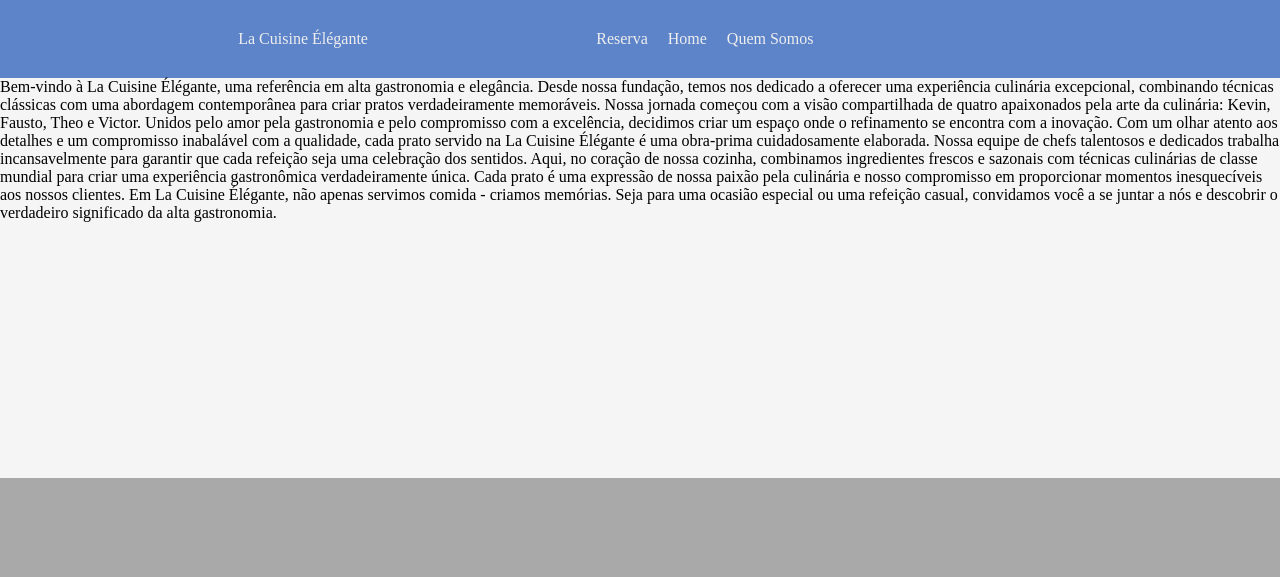
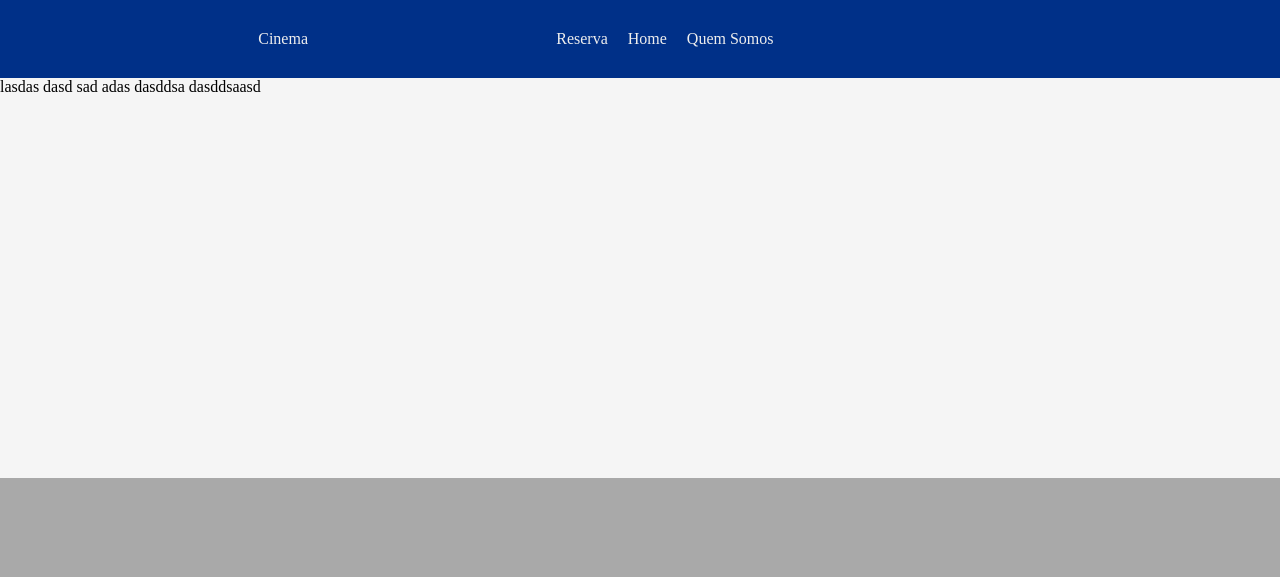
Before and after one commit to FaustoRenatoRojas/TrabalhoMontovani, a Flask app: template templates/quemsomos.html in a window 1280 px wide. Shown: the top 577 px of the page. Run offline with Flask 3, Linux system fonts and the light colour scheme; the template is opened without the code that fills it, so the values that code supplies are empty.

Commit message:
Atualizado

```diff
--- a/CSS/home.css
+++ b/CSS/home.css
@@ -12,16 +12,20 @@
     font-family: 'Teko', sans-serif;
     text-transform: uppercase;
     font-size: 1.5em;
-    background-image: linear-gradient(to left, #5d83c9, black, #5d83c9);
+}
+
+#carrinho{
+    scale: 0.6;
 }
 
 nav{
     display: flex;
     gap: 20px;
-    background-color: #5d83c9;
+    background-color: #003088;
     padding: 30px;
     justify-content: space-evenly;
     color: #EEEEEE;
+    align-items: center;
 }
 
 ul{
--- a/templates/catalogo.html
+++ b/templates/catalogo.html
@@ -4,18 +4,18 @@
     <meta charset="UTF-8">
     <meta name="viewport" content="width=device-width, initial-scale=1.0">
     <link rel="stylesheet" href="/CSS/home.css">
-    <title>CINETRONO</title>
+    <title>Cinema</title>
 </head>
 <body>
     <header>
         <nav>
-            <span id="nome">Cinetrono</span>
+            <span id="nome">Cinema</span>
             <ul>
                 <a href="catalogo.html"><li>Catalogo</li></a>
                 <a href="index.html" target="_self"><li>Home</li></a>
                 <a href="quemsomos.html" target="_self"><li>Quem Somos</li></a>
             </ul>
-            <span></span>
+            <img src="../Imagens/carrinho.png" alt="Carrinho" id="carrinho">
         </nav>
     </header>
     <main>
--- a/templates/quemsomos.html
+++ b/templates/quemsomos.html
@@ -4,14 +4,14 @@
     <meta charset="UTF-8">
     <meta name="viewport" content="width=device-width, initial-scale=1.0">
     <link rel="stylesheet" href="/CSS/home.css">
-    <title>Document</title>
+    <title>Cinema</title>
 </head>
 <body>
     <header>
         <nav>
-            <span>La Cuisine Élégante</span>
+            <span>Cinema</span>
             <ul>
-                <a href="reserva.html" target="_self"><li>Reserva</li></a>
+                <a href="catalogo.html" target="_self"><li>Reserva</li></a>
                 <a href="index.html" target="_self"><li>Home</li></a>
                 <li>Quem Somos</li>
             </ul>
@@ -21,14 +21,14 @@
     <main>
 
         <section>
-            <p>Bem-vindo à La Cuisine Élégante, uma referência em alta gastronomia e elegância. Desde nossa fundação, temos nos dedicado a oferecer uma experiência culinária excepcional, combinando técnicas clássicas com uma abordagem contemporânea para criar pratos verdadeiramente memoráveis.
-                Nossa jornada começou com a visão compartilhada de quatro apaixonados pela arte da culinária: Kevin, Fausto, Theo e Victor. Unidos pelo amor pela gastronomia e pelo compromisso com a excelência, decidimos criar um espaço onde o refinamento se encontra com a inovação.
+            <p>
 
-                Com um olhar atento aos detalhes e um compromisso inabalável com a qualidade, cada prato servido na La Cuisine Élégante é uma obra-prima cuidadosamente elaborada. Nossa equipe de chefs talentosos e dedicados trabalha incansavelmente para garantir que cada refeição seja uma celebração dos sentidos.
-
-                Aqui, no coração de nossa cozinha, combinamos ingredientes frescos e sazonais com técnicas culinárias de classe mundial para criar uma experiência gastronômica verdadeiramente única. Cada prato é uma expressão de nossa paixão pela culinária e nosso compromisso em proporcionar momentos inesquecíveis aos nossos clientes.
-
-                Em La Cuisine Élégante, não apenas servimos comida - criamos memórias. Seja para uma ocasião especial ou uma refeição casual, convidamos você a se juntar a nós e descobrir o verdadeiro significado da alta gastronomia.
+                lasdas
+                dasd
+                sad
+                adas
+                dasddsa
+                dasddsaasd
 
             </p>
         </section>
```
Also changed, not shown: templates/index.html (+6 -6 lines), Imagens/carrinho.png (added).
